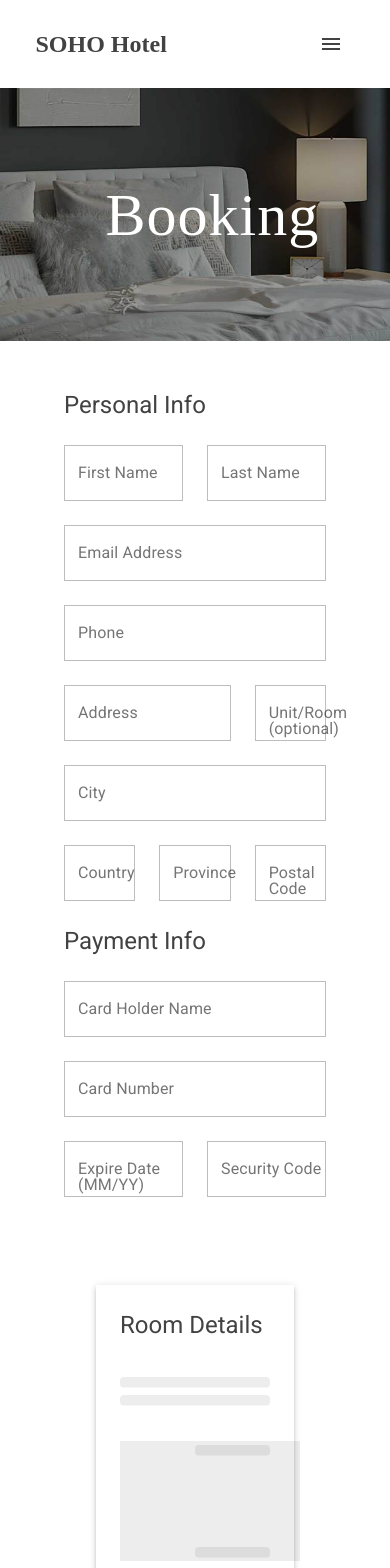
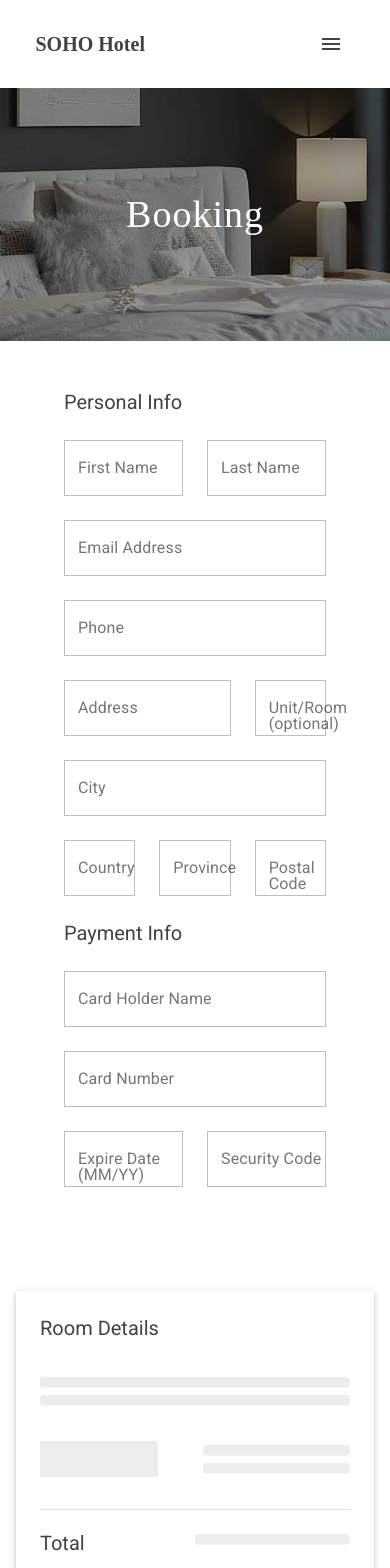
Before and after one commit to CaesarHp/material-ui-hotel, a React (Create React App) app: page /booking/payment in a window 390 px wide. Shown: the top 1568 px of the page. Built offline with nearby package versions, Linux system fonts and the light colour scheme.

Commit message:
responsive-font-size

```diff
--- a/src/App.js
+++ b/src/App.js
@@ -1,6 +1,7 @@
 import { BrowserRouter, Switch, Route, Redirect } from "react-router-dom";
 
 import { ThemeProvider } from "@material-ui/core";
+import { responsiveFontSizes } from "@material-ui/core";
 import Theme from "./ui/Theme";
 
 import ScrollToTop from "./Components/ScrollToTop";
@@ -13,11 +14,14 @@ import Contact from "./Pages/Contact";
 import RoomDetail from "./Pages/RoomDetail";
 import NotFound from "./Pages/NotFound";
 
+let theme = Theme;
+theme = responsiveFontSizes(theme);
+
 function App() {
   return (
     <BrowserRouter>
       <ScrollToTop />
-      <ThemeProvider theme={Theme}>
+      <ThemeProvider theme={theme}>
         <Layout>
           <Switch>
             <Route path="/" exact>
--- a/src/Components/BookingPaymentContainer.js
+++ b/src/Components/BookingPaymentContainer.js
@@ -20,11 +20,11 @@ function BookingPaymentContainer() {
   return (
     <>
       <Container className={classes.root}>
-        <Grid container spacing={8}>
-          <Grid item xs={12} md={6}>
+        <Grid container spacing={10}>
+          <Grid item xs={12} md={7}>
             <PaymentForm />
           </Grid>
-          <Grid item xs={12} md={6}>
+          <Grid item xs={12} md={5}>
             <PaymentRoomInfo />
           </Grid>
         </Grid>
--- a/src/Components/HomeAbout.js
+++ b/src/Components/HomeAbout.js
@@ -40,6 +40,7 @@ const useStyles = makeStyles((theme) => ({
   },
   img: {
     height: "100%",
+    width: "100%",
   },
 
   btn: {
@@ -89,11 +90,12 @@ function HomeAbout() {
             </Grid>
           </Grid>
           <Grid item xs={12} lg={6}>
-            <Grid container justifyContent="center">
+            {/* <Grid container justifyContent="center">
               <Grid item className={classes.imgContainer}>
                 <img alt="hotel-img" src={hotelImg} className={classes.img} />
               </Grid>
-            </Grid>
+            </Grid> */}
+            <img alt="hotel-img" src={hotelImg} className={classes.img} />
           </Grid>
         </Grid>
       </Container>
--- a/src/Components/RoomsCard.js
+++ b/src/Components/RoomsCard.js
@@ -27,6 +27,9 @@ const useStyles = makeStyles((theme) => ({
   sort: {
     marginRight: "1.8rem",
     marginBottom: "2rem",
+    [theme.breakpoints.down("md")]: {
+      marginRight: 0,
+    },
   },
 }));
 
--- a/src/ui/CardUi.js
+++ b/src/ui/CardUi.js
@@ -11,14 +11,23 @@ import Button from "@material-ui/core/Button";
 import Typography from "@material-ui/core/Typography";
 import { Grid } from "@material-ui/core";
 
-const useStyles = makeStyles({
+const useStyles = makeStyles((theme) => ({
   root: {
     maxWidth: 350,
     width: 320,
     borderRadius: 0,
+    [theme.breakpoints.down("md")]: {
+      width: "100%",
+    },
   },
   media: {
     height: 250,
+    [theme.breakpoints.down("sm")]: {
+      height: 150,
+    },
+    // [theme.breakpoints.down("xs")]: {
+    //   height: 100,
+    // },
   },
   btnContainer: {
     padding: "1rem",
@@ -26,7 +35,7 @@ const useStyles = makeStyles({
   btn: {
     borderRadius: 0,
   },
-});
+}));
 
 export default function CardUi({ name, number, size, view, price, img, link }) {
   const classes = useStyles();
@@ -67,7 +76,7 @@ export default function CardUi({ name, number, size, view, price, img, link }) {
                 to={link}
                 className={classes.btn}
               >
-                From ${price} per stay
+                From ${price}
               </Button>
               <Button size="medium" color="primary" component={Link} to={link}>
                 Details
--- a/src/ui/PaymentRoomInfo.js
+++ b/src/ui/PaymentRoomInfo.js
@@ -13,8 +13,8 @@ import { makeStyles } from "@material-ui/core/styles";
 const useStyles = makeStyles((theme) => ({
   root: {
     padding: theme.spacing(3),
-    marginLeft: theme.spacing(10),
-    marginRight: theme.spacing(10),
+    //marginLeft: theme.spacing(10),
+    //marginRight: theme.spacing(10),
     borderRadius: 0,
   },
   title: {
@@ -38,12 +38,9 @@ const useStyles = makeStyles((theme) => ({
     borderRadius: 0,
     marginBottom: theme.spacing(4),
   },
-  imgContainer: {
-    height: 120,
-    //marginRight: theme.spacing(2),
-  },
-  media: {
+  img: {
     height: "100%",
+    width: "100%",
   },
   contentContainer: {
     height: "100%",
@@ -88,16 +85,20 @@ function PaymentRoomInfo() {
 
         <div>
           <Paper elevation={0} className={classes.card}>
-            <Grid container>
-              <Grid item xs={6} className={classes.imgContainer}>
+            <Grid container spacing={2}>
+              <Grid item xs={6}>
                 {selectedRoomInfo ? (
                   <img
                     alt="img"
                     src={selectedRoomInfo.img}
-                    className={classes.media}
+                    className={classes.img}
                   />
                 ) : (
-                  <Skeleton variant="rectangular" width={180} height={120} />
+                  <Skeleton
+                    variant="rectangular"
+                    width={"80%"}
+                    height={"100%"}
+                  />
                 )}
               </Grid>
 
```
